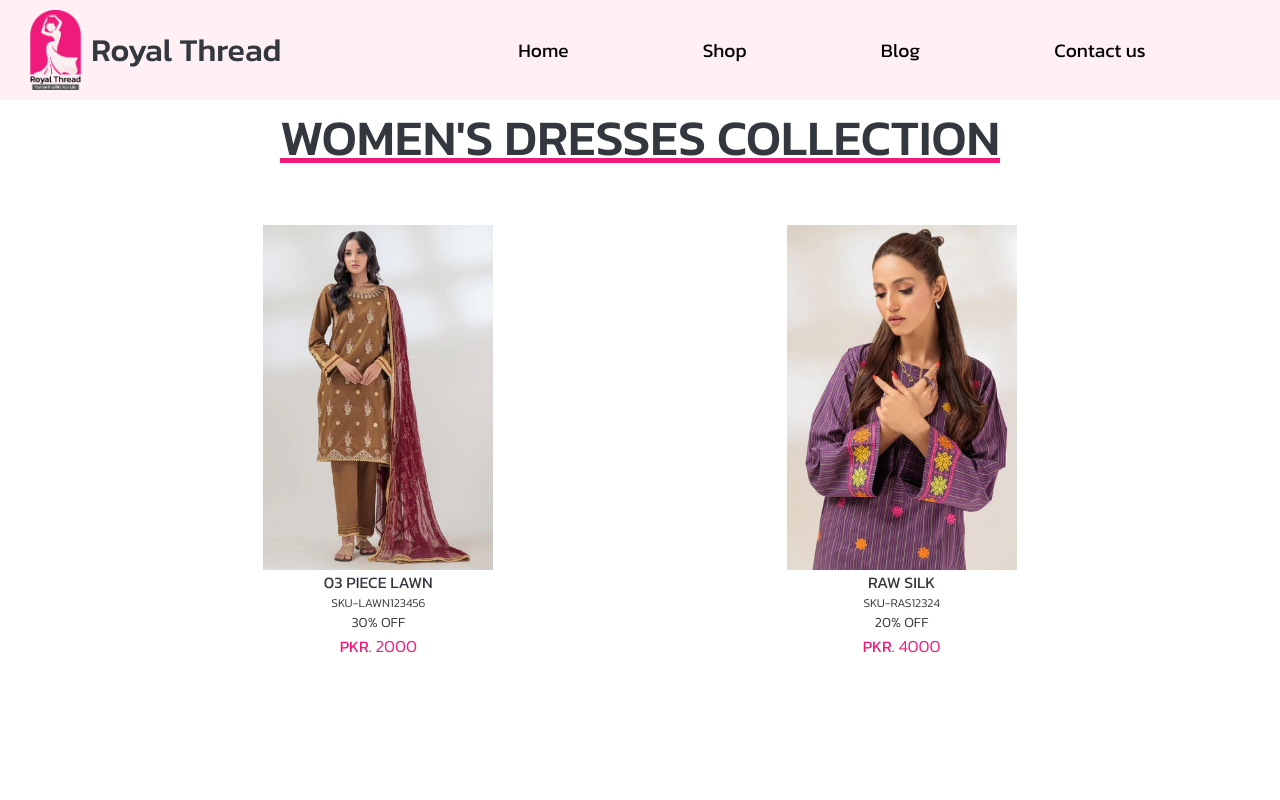
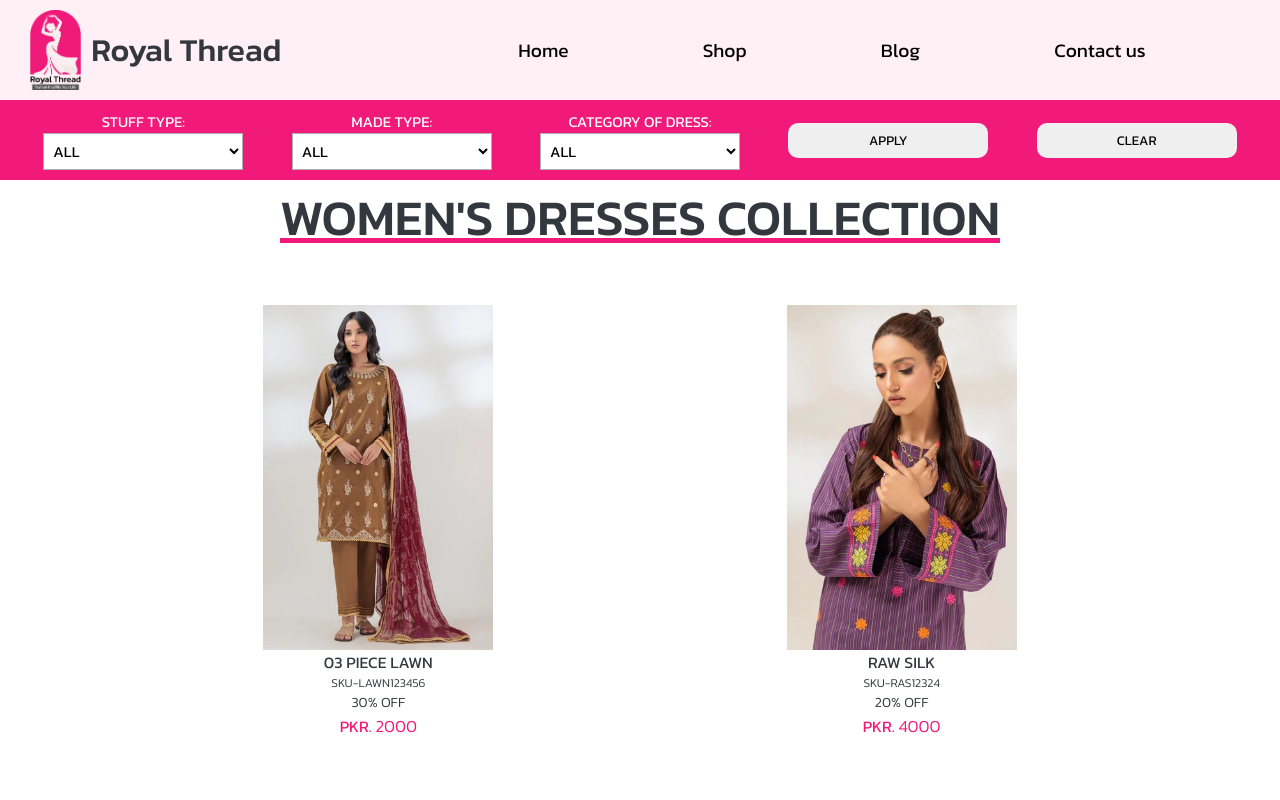
Before and after one commit to hamzalodhi2023/royal-thread-old, a plain HTML site: page women-products.html in a window 1280 px wide. Shown: the top 800 px of the page. Drawn offline with Linux system fonts and the light colour scheme.

Commit message:
add filter section on women page

```diff
--- a/css/women-products.css
+++ b/css/women-products.css
@@ -118,10 +118,117 @@ nav ul li a:hover::after {
   left: 0;
 }
 /*` navbar end */
+
+/*? filter section start */
+#filter {
+  /* border: 1px solid #000; */
+  background-color: var(--primary);
+  width: 100%;
+  height: 100%;
+
+  display: flex;
+  align-items: center;
+  justify-content: space-evenly;
+  flex-wrap: wrap;
+}
+
+#filter button {
+  /* border: 1px solid #000; */
+  border-radius: 10px;
+  border: none;
+  outline: none;
+  width: 200px;
+  height: 35px;
+  cursor: pointer;
+  margin: 10px 5px;
+  transition: 0.5s;
+}
+#filter button:hover {
+  background-color: #fd6faf;
+  color: white;
+}
+
+.stuff-div {
+  /* border: 1px solid #000; */
+  width: 200px;
+  height: 70px;
+  margin: 5px 5px;
+
+  display: flex;
+  align-items: center;
+  justify-content: center;
+  flex-direction: column;
+}
+
+.Stiched {
+  /* border: 1px solid #000; */
+  width: 200px;
+  height: 70px;
+  margin: 5px 5px;
+
+  display: flex;
+  align-items: center;
+  justify-content: center;
+  flex-direction: column;
+}
+
+.Kind {
+  /* border: 1px solid #000; */
+  width: 200px;
+  height: 70px;
+  margin: 5px 5px;
+
+  display: flex;
+  align-items: center;
+  justify-content: center;
+  flex-direction: column;
+}
+
+.stuff-div select {
+  background-color: white;
+  font-size: 15px;
+  width: 200px;
+  border: 1px solid rgb(175, 175, 175);
+  padding: 5px;
+}
+
+.stuff-div p {
+  font-size: 15px;
+  color: white;
+}
+
+.Stiched select {
+  font-size: 15px;
+  width: 200px;
+  background-color: white;
+  border: 1px solid rgb(175, 175, 175);
+  padding: 5px;
+}
+
+.Stiched p {
+  font-size: 15px;
+  color: white;
+}
+
+.Kind select {
+  background-color: white;
+  width: 200px;
+  font-size: 15px;
+  border: 1px solid rgb(175, 175, 175);
+  padding: 5px;
+}
+
+.Kind p {
+  font-size: 15px;
+  color: white;
+}
+/*` filter section end */
+
 /*? section 1 start*/
 
 #products {
   /* border: 1px solid #000; */
+
   height: 100%;
   width: 100%;
 }
--- a/women-products.html
+++ b/women-products.html
@@ -61,6 +61,41 @@
       </div>
     </nav>
     <!--` navbar end -->
+    <!--? filter section start -->
+    <section id="filter">
+      <div class="stuff-div">
+        <p>STUFF TYPE:</p>
+        <select name="" id="stuff-div">
+          <option value="ALL" selected>ALL</option>
+          <option value="LILON">LILON</option>
+          <option value="LAWN">LAWN</option>
+          <option value="COTTON">COTTON</option>
+          <option value="SILK">SILK</option>
+          <option value="MIXED">MIXED</option>
+        </select>
+      </div>
+      <div class="Stiched">
+        <p>MADE TYPE:</p>
+        <select name="" id="stuff-div">
+          <option value="ALL" selected>ALL</option>
+          <option value="STICHED">STICHED</option>
+          <option value="UN-STICHED">UN-STICHED</option>
+        </select>
+      </div>
+      <div class="Kind">
+        <p>CATEGORY OF DRESS:</p>
+        <select name="" id="stuff-div">
+          <option value="ALL" selected>ALL</option>
+          <option value="03 PIECE">03 PIECE</option>
+          <option value="02 PIECE">02 PIECE</option>
+          <option value="KURTI">KURTI</option>
+          <option value="BOTTOM">BOTTOM</option>
+        </select>
+      </div>
+      <button>APPLY</button>
+      <button>CLEAR</button>
+    </section>
+    <!--` filter section end -->
     <!--? section 1 -->
     <section id="products">
       <h1>WOMEN'S DRESSES COLLECTION</h1>
```
